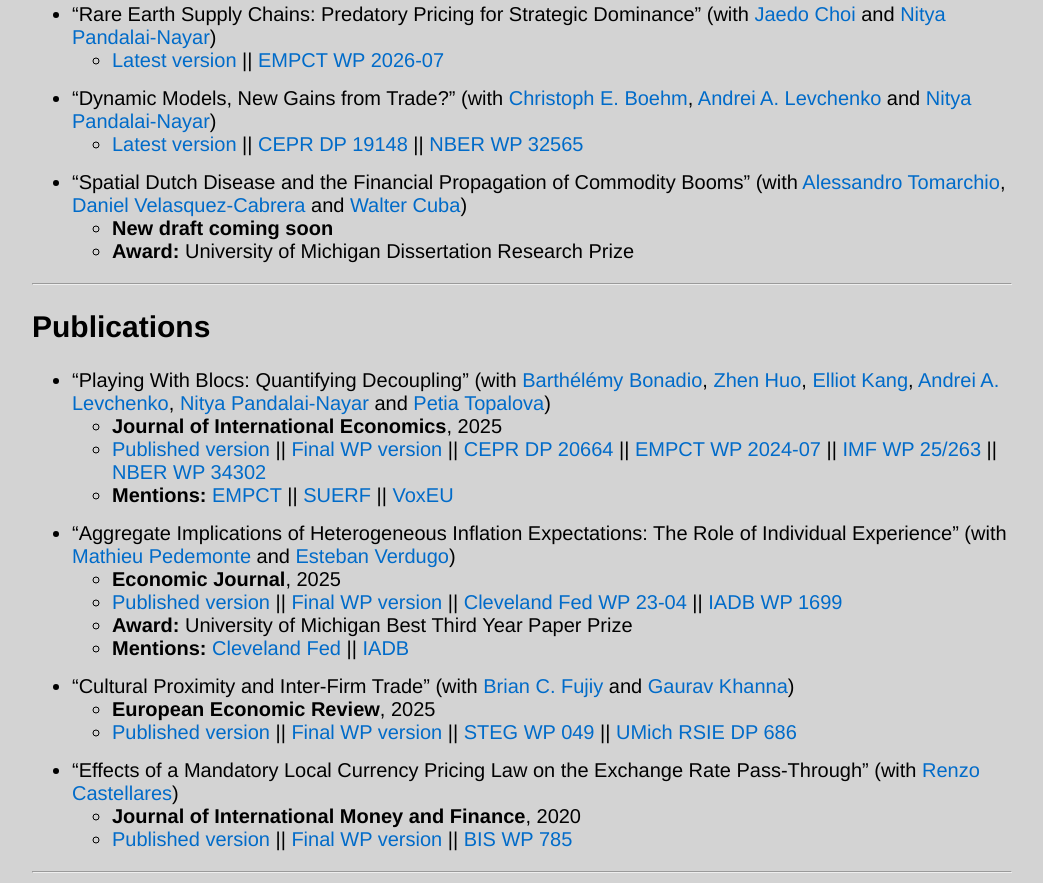
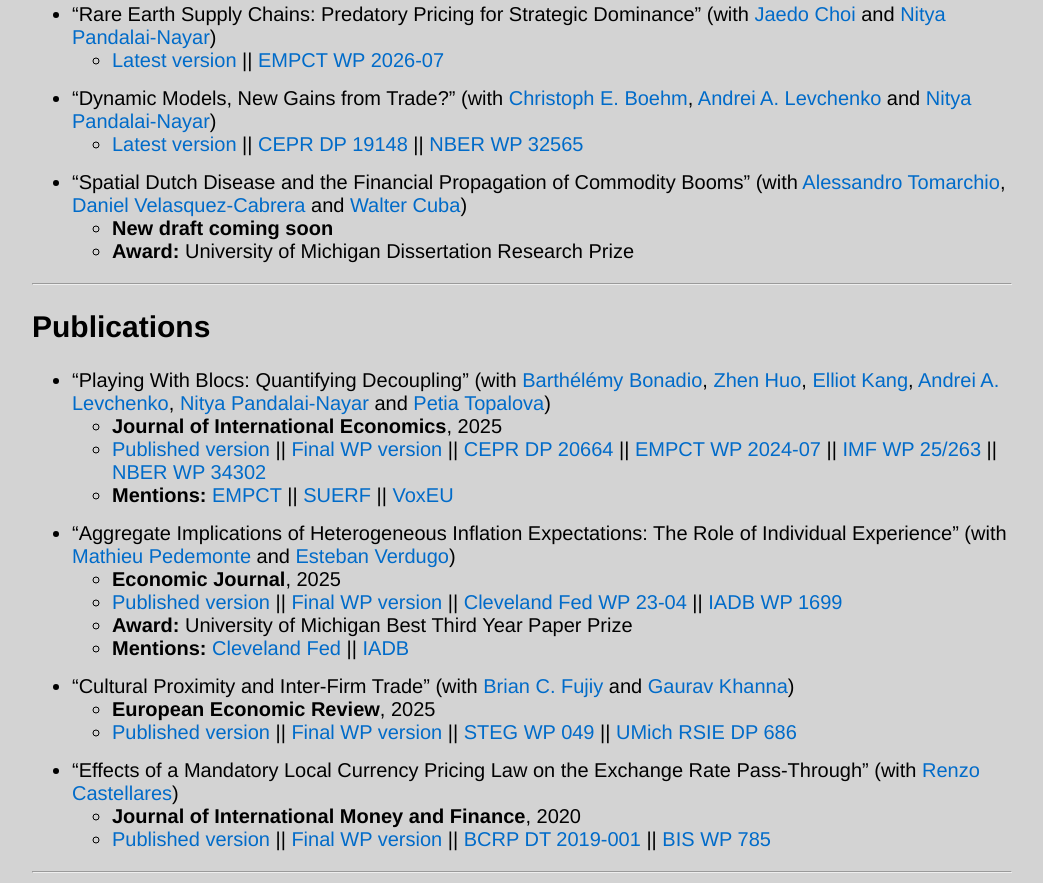
Before and after one commit to hiroshitoma/hiroshitoma.github.io, a plain HTML site: page index.html in a window 1280 px wide. Shown: the part 536-1419 px from the top of the page, without its empty margins (118-1161 px from the left). Drawn offline with Linux system fonts and the light colour scheme.

Commit message:
Update index.html

```diff
--- a/index.html
+++ b/index.html
@@ -152,7 +152,7 @@ of Commodity Booms&rdquo; (with <a href="https://lsa.umich.edu/econ/people/phd-s
                 <li>&ldquo;Effects of a Mandatory Local Currency Pricing Law on the Exchange Rate Pass-Through</a>&rdquo; (with <a href="https://ideas.repec.org/f/pca1153.html">Renzo Castellares</a>)
                 <ul>
                     <li><strong>Journal of International Money and Finance</strong>, 2020</li>
-                    <li><a href="https://www.sciencedirect.com/science/article/abs/pii/S026156062030142X">Published version</a> || <a href="https://docs.google.com/viewer?url=https://raw.githubusercontent.com/hiroshitoma/hiroshitoma.github.io/main/pdfs/CT_ERPT.pdf">Final WP version</a> || <a href="https://www.bis.org/publ/work785.htm">BIS WP 785</a></li>
+                    <li><a href="https://www.sciencedirect.com/science/article/abs/pii/S026156062030142X">Published version</a> || <a href="https://docs.google.com/viewer?url=https://raw.githubusercontent.com/hiroshitoma/hiroshitoma.github.io/main/pdfs/CT_ERPT.pdf">Final WP version</a> || <a href="https://www.bcrp.gob.pe/docs/publicaciones/documentos-de-trabajo/dt-2019/dt-2019-001.pdf">BCRP DT 2019-001</a> || <a href="https://www.bis.org/publ/work785.htm">BIS WP 785</a></li>
                 </ul></li>
 
             </ul>
```
